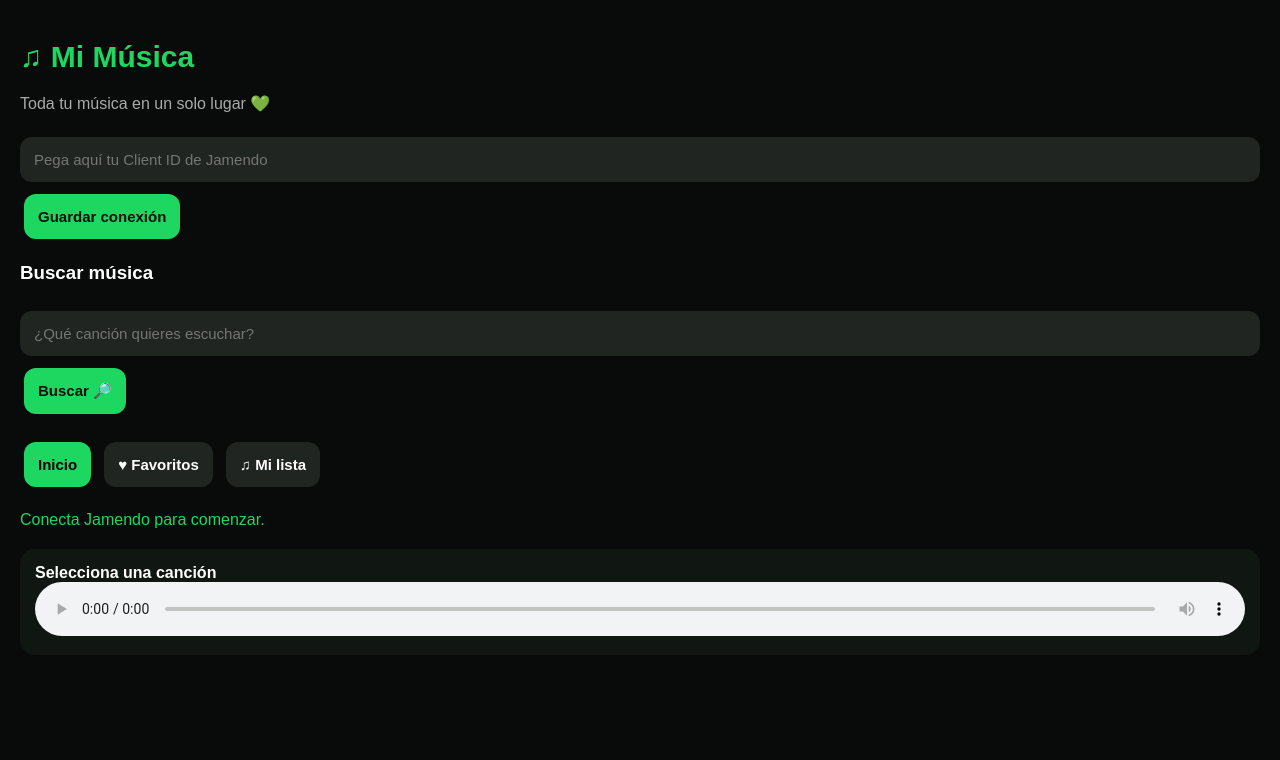
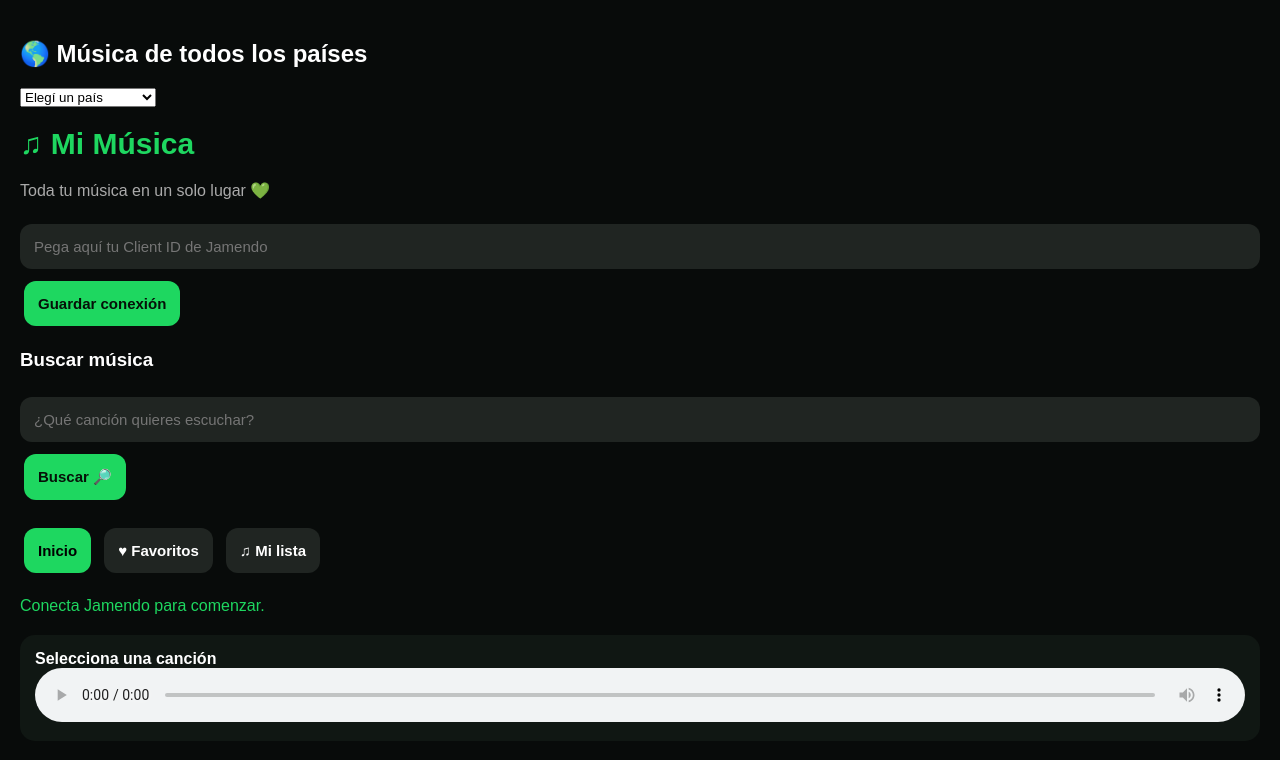
Before and after one commit to rd2686406-svg/Mi-Musica, a plain HTML site: page index.html in a window 1280 px wide. Drawn offline with Linux system fonts and the light colour scheme.

Commit message:
Update index.html

```diff
--- a/index.html
+++ b/index.html
@@ -30,6 +30,54 @@ audio{width:100%}
  <head>
 <link rel="manifest" href="manifest.json">
 <body>
+
+<section id="musica-paises">
+  <h2>🌎 Música de todos los países</h2>
+  <select id="pais-musica" onchange="buscarMusicaPais()">
+    <option value="">Elegí un país</option>
+    <option value="Paraguay">🇵🇾 Paraguay</option>
+    <option value="Argentina">🇦🇷 Argentina</option>
+    <option value="Brasil">🇧🇷 Brasil</option>
+    <option value="Mexico">🇲🇽 México</option>
+    <option value="Colombia">🇨🇴 Colombia</option>
+    <option value="España">🇪🇸 España</option>
+    <option value="Estados Unidos">🇺🇸 Estados Unidos</option>
+    <option value="Francia">🇫🇷 Francia</option>
+    <option value="Italia">🇮🇹 Italia</option>
+    <option value="Japón">🇯🇵 Japón</option>
+    <option value="Corea">🇰🇷 Corea</option>
+  </select>
+  <div id="resultados-pais"></div>
+</section>
+
+<script>
+async function buscarMusicaPais() {
+  const pais = document.getElementById("pais-musica").value;
+  const resultados = document.getElementById("resultados-pais");
+  if (!pais) return;
+  resultados.textContent = "Buscando música...";
+  try {
+    const url = "https://api.jamendo.com/v3.0/tracks/?client_id=93852133&format=json&limit=20&search=" + encodeURIComponent(pais) + "&audioformat=mp31";
+    const respuesta = await fetch(url);
+    const datos = await respuesta.json();
+    resultados.innerHTML = "";
+    datos.results.forEach(cancion => {
+      const div = document.createElement("div");
+      const titulo = document.createElement("p");
+      titulo.textContent = cancion.artist_name + " - " + cancion.name;
+      const audio = document.createElement("audio");
+      audio.controls = true;
+      audio.src = cancion.audio;
+      div.append(titulo, audio);
+      resultados.appendChild(div);
+    });
+    if (!datos.results.length) resultados.textContent = "No encontramos canciones.";
+  } catch (error) {
+    resultados.textContent = "No se pudo cargar la música. Intentá nuevamente.";
+  }
+}
+</script>
+
 
 <h1>♫ Mi Música</h1>
 <p>Toda tu música en un solo lugar 💚</p>
```
